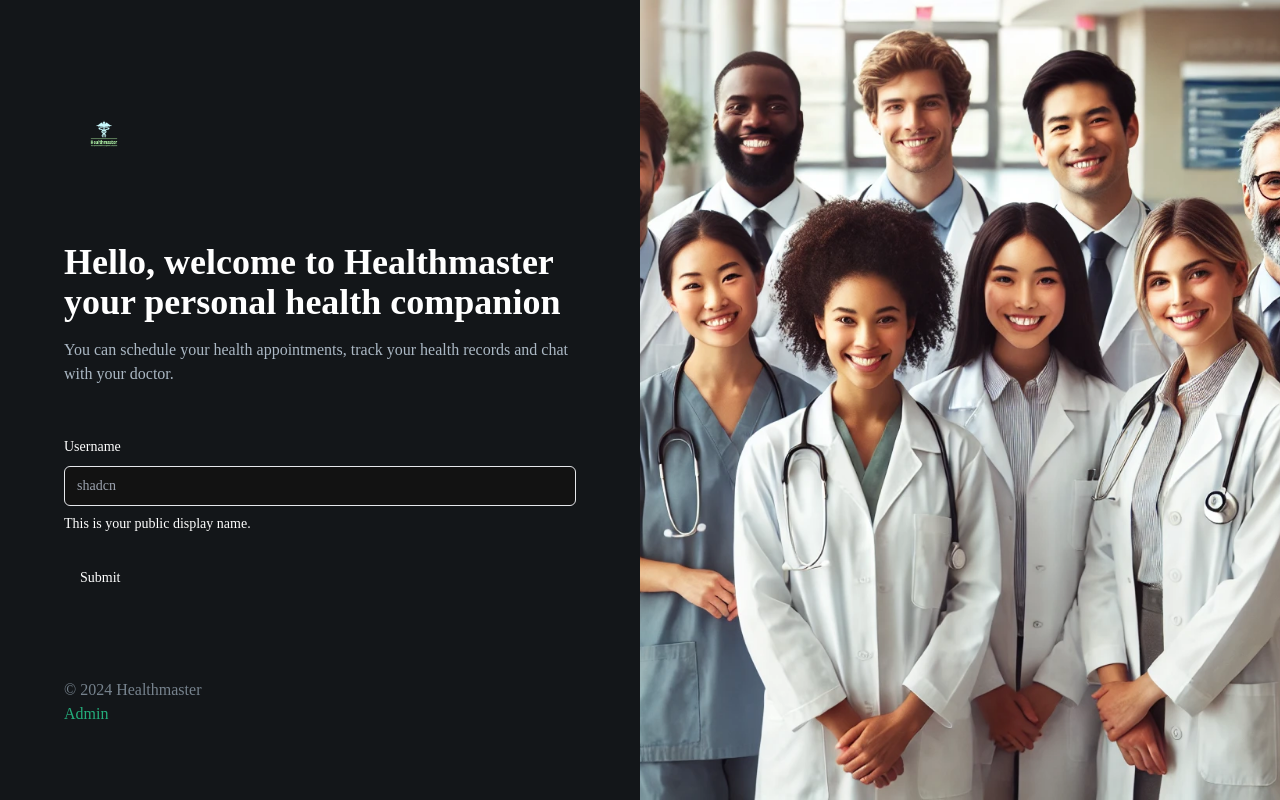
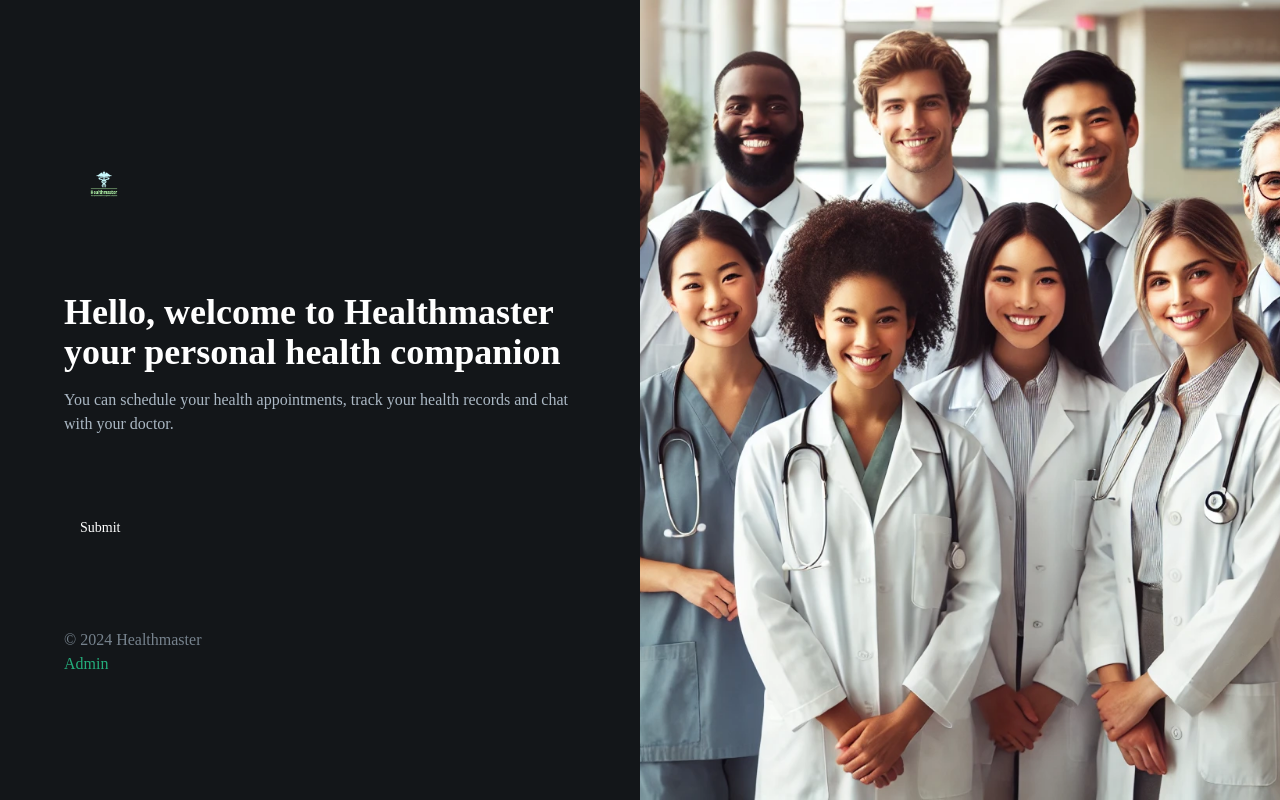
Before and after one commit to CHEGEBB/healthmasterv2, a Next.js app: page / in a window 1280 px wide. Built offline with nearby package versions, Linux system fonts and the light colour scheme.

Commit message:
refactor: Add missing props to CustomFormField component

```diff
--- a/components/CustomFormField.tsx
+++ b/components/CustomFormField.tsx
@@ -18,23 +18,31 @@ import { FormFieldType } from './forms/PatientForm';
 interface CustomProps {
     control: Control<any>,
     fieldType: FormFieldType
+    name: string,
+    label?: string,
+    placeholder?: string,
+    iconSrc?: string,
+    iconAlt?: string,
+    disabled?: boolean,
+    dateFormat?: string,
+    showTimeSelect?: boolean,
+    children?:React.ReactNode,
+    renderSkeleton?:(field: any) =>React.ReactNode,
 }
 
-export default function CustomFormField( {control, fieldType}: CustomProps ) {
+export default function CustomFormField( {control, fieldType,name, label}: CustomProps ) {
   return (
     <FormField
     control={control}
     name="username"
     render={({ field }) => (
       <FormItem>
-        <FormLabel>Username</FormLabel>
-        <FormControl>
-          <Input placeholder="shadcn" {...field} />
-        </FormControl>
-        <FormDescription>
-          This is your public display name.
-        </FormDescription>
-        <FormMessage />
+        {fieldType === FormFieldType.CHECKBOX && label(
+            <FormLabel>
+                {label}
+            </FormLabel>
+
+        )}
       </FormItem>
     )}
   />
```
